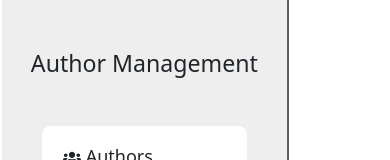
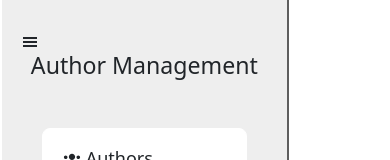
Before and after one commit to mohiuddin007/author, a React (Create React App) app: page /favorite-authors in a window 390 px wide. Shown: the top 160 px of the page. Built offline with nearby package versions, Linux system fonts and the light colour scheme.

Commit message:
sidebar collapse issue fix

```diff
--- a/src/assets/css/sidebar.module.css
+++ b/src/assets/css/sidebar.module.css
@@ -2,7 +2,16 @@
     background: rgb(238, 238, 238);
     border-right: 2px solid rgb(94, 94, 94);
     height: 100vh;
-    padding: 50px 20px;
+    padding: 28px 20px;
+    position: fixed;
+}
+
+.collapsedSidebarWrapper{
+    background: rgb(238, 238, 238);
+    border-right: 2px solid rgb(94, 94, 94);
+    height: 100vh;
+    padding: 28px 10px;
+    width: 200px;
     position: fixed;
 }
 
@@ -21,3 +30,16 @@
     text-decoration: none;
     color: inherit;
 }
+
+@media screen and (max-width: 746px){
+    .sidebarWrapper{
+        height: 100vh;
+        padding: 28px 20px;
+        position: fixed;
+        z-index: 10;
+    }
+
+    .collapsedSidebarWrapper{
+        display: none;
+    }
+}
--- a/src/router/index.js
+++ b/src/router/index.js
@@ -1,17 +1,28 @@
-import React from 'react';
+import React, { useState } from 'react';
 import { Col, Row } from 'react-bootstrap';
+import { GiHamburgerMenu } from 'react-icons/gi';
 import { Routes, Route, Navigate } from "react-router-dom";
 import Authors from '../views/App/Authors';
 import FavoriteAuthors from '../views/App/FavoriteAuthors';
 import Sidebar from '../views/Components/Sidebar';
 
 export default function Router() {
+  const [collapsed, setCollapsed] = useState(false);
+
   return (
     <Row className='horizontalRootMrgn'>
-      <Col md={3}>
-          <Sidebar/>
+      <Col md={collapsed === true ? 2 : 3}>
+          <Sidebar collapsed={collapsed} setCollapsed={setCollapsed}/>
       </Col>
-      <Col md={9}>
+      <Col md={collapsed === true ? 10 : 9}>
+          {/* sidebar manage for responsive design */}
+         {
+           window.screen.width < 746 && (
+            <div onClick={() => setCollapsed(!collapsed)} style={{cursor: "pointer", padding: "20px 0px 0px 20px"}}>
+                <GiHamburgerMenu/>
+            </div>
+            )
+         }
          <Routes>
              <Route path='/' element={<Navigate to="/authors"/>}/>
              <Route path='/authors' element={<Authors/>}/>
--- a/src/views/App/Authors/index.js
+++ b/src/views/App/Authors/index.js
@@ -1,15 +1,19 @@
-import React, { useEffect, useState } from 'react';
-import { Button, Row } from 'react-bootstrap';
+import React, { useEffect, useState, Suspense } from 'react';
+import { Button, Row, Spinner } from 'react-bootstrap';
 import { toast } from 'react-toastify';
 import styles from "../../../assets/css/author.module.css";
-import ListItemComponent from '../../Components/ListItemComponent/ListItemComponent';
+
+// lazy load
+const ListItemComponent = React.lazy(() => import("../../Components/ListItemComponent/ListItemComponent"));
 
 export default function Authors() {
     const [allAuthors, setAllAuthors] = useState([]);
     const [page, setPage] = useState(1);
     const [skip, setSkip] = useState(0);
+    const [loading, setLoading] = useState(false);
 
     useEffect(() => {
+      setLoading(true);
         (async () => {
           try {
             const dataFetched = await import("../../../services/author.service").then(
@@ -18,9 +22,11 @@ export default function Authors() {
             if (dataFetched.status === 200) {
               setAllAuthors(dataFetched.data.results);
               setPage(dataFetched.data.page);
+              setLoading(false);
             }
           } catch (error) {
             console.log(error);
+            setLoading(false);
           }
         })();
       }, [skip]);
@@ -36,15 +42,20 @@ export default function Authors() {
 
   return (
     <div className={`primaryBg ${styles.author}`}>
+      <Suspense fallback={<div>Loading...</div>}>
        <h3 className='mb-5 ms-3'>All Authors</h3>
        <Row>
         {
-          allAuthors.length > 0 && allAuthors.map(data => (
+          (allAuthors.length > 0 && loading === false) ? allAuthors.map(data => (
               <ListItemComponent
               key={data._id}
               data={data}
               />
-          ))
+          )) : (allAuthors.length === 0 && loading === false) ? (
+            <h6>There is no author!!</h6>
+          ) : (allAuthors.length === 0 && loading === true) && (
+            <div><Spinner animation="border" variant="secondary" />Loading...</div>
+          )
         }
        </Row>
       <div className={styles.pagination}>
@@ -53,8 +64,8 @@ export default function Authors() {
           Page no: {page}
         </div>
         <Button variant="primary" onClick={() => setSkip(skip + 10)}>Next Page</Button>
-
       </div>
+      </Suspense>
     </div>
   )
 }
--- a/src/views/App/FavoriteAuthors/index.js
+++ b/src/views/App/FavoriteAuthors/index.js
@@ -1,13 +1,18 @@
-import React, { useContext } from 'react'
+import React, { Suspense, useContext } from 'react'
 import { Row } from 'react-bootstrap';
 import { AllContextData } from '../../../context';
-import ListItemComponent from '../../Components/ListItemComponent/ListItemComponent'
+
+//lazy load component
+const ListItemComponent = React.lazy(() => import("../../Components/ListItemComponent/ListItemComponent"));
+
 
 export default function FavoriteAuthors() {
   const {favoriteList} = useContext(AllContextData);
 
+
   return (
     <div className="primaryBg" style={{paddingTop: "50px"}}>
+      <Suspense fallback={<div>Loading...</div>}>
        <h3 className='mb-5 ms-3'>Your Favorite Authors</h3>
        <Row>
         {
@@ -21,6 +26,7 @@ export default function FavoriteAuthors() {
           )
         }
        </Row>
+      </Suspense>
     </div>
   )
 }
--- a/src/views/Components/Sidebar/index.js
+++ b/src/views/Components/Sidebar/index.js
@@ -3,12 +3,15 @@ import styles from "../../../assets/css/sidebar.module.css";
 import { FaUsers } from "react-icons/fa";
 import { MdFavorite } from "react-icons/md";
 import { Link } from 'react-router-dom';
+import { GiHamburgerMenu } from "react-icons/gi";
 
-
-export default function Sidebar() {
+export default function Sidebar({collapsed, setCollapsed}) {
 
   return (
-    <div className={styles.sidebarWrapper}>
+    <div className={collapsed === true ? styles.collapsedSidebarWrapper : styles.sidebarWrapper}>
+      <div onClick={() => setCollapsed(!collapsed)} style={{cursor: "pointer"}}>
+          <GiHamburgerMenu/>
+      </div>
         <Link to="/authors" className={styles.navLink}>
             <h3 className='mb-5 text-center'>Author Management</h3>
         </Link>
```
